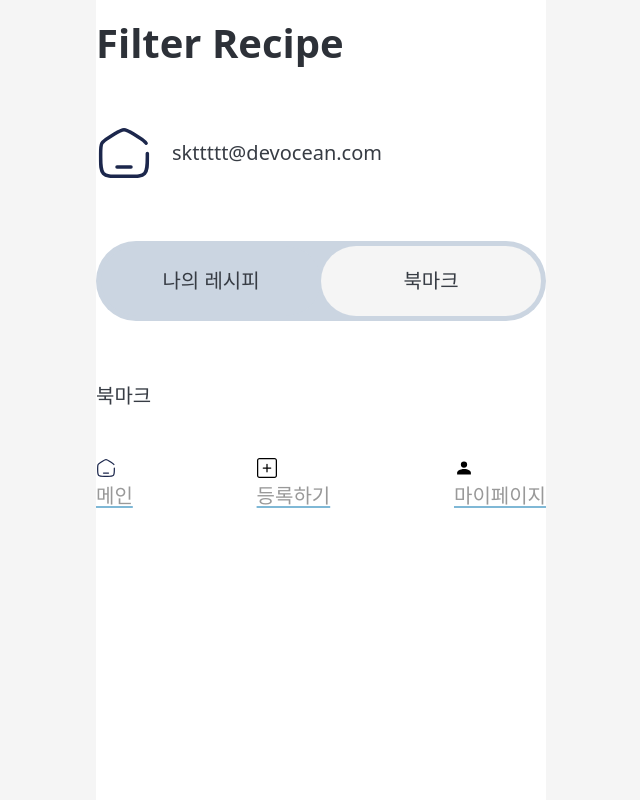
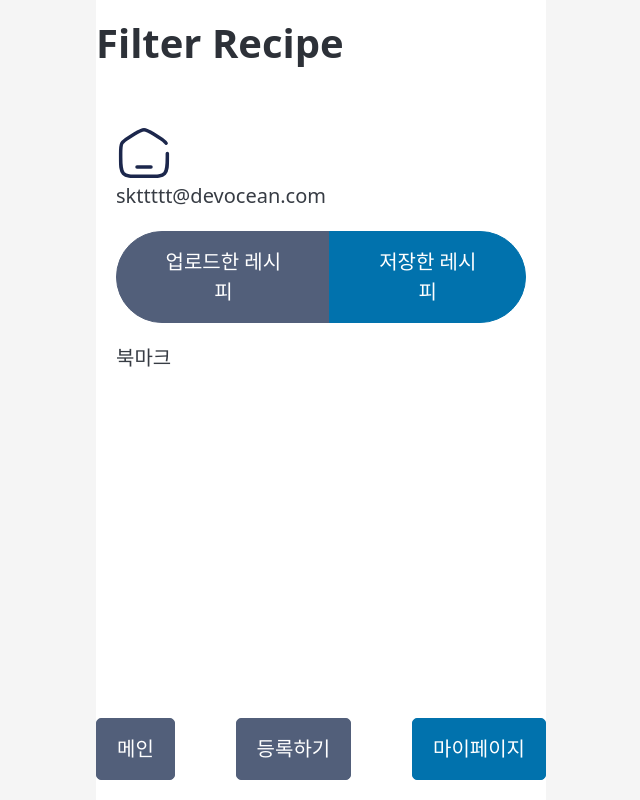
Before and after one commit to seondal/FilterRecipe, a Next.js app: page /mypage/bookmark in a window 1280 px wide. Shown: the whole page, without its empty margins (319-959 px from the left). Built offline with nearby package versions, Linux system fonts and the light colour scheme.

Commit message:
💄 style :  이것저것 레이아웃 수정중...

```diff
--- a/src/app/layout.tsx
+++ b/src/app/layout.tsx
@@ -23,13 +23,16 @@ export default function RootLayout({
           src={`https://pagead2.googlesyndication.com/pagead/js/adsbygoogle.js?client=ca-pub-${GOOGLE_ADSENSE}`}
           crossOrigin="anonymous"></Script>
       </head>
-      <body className="max-w-[450px] m-auto h-screen">
+      <body className="max-w-mobile m-auto min-h-screen bg-default">
         <header>
           <h1>Filter Recipe</h1>
         </header>
-        <main className="">{children}</main>
+        <main className="container-fluid">
+          {children}
+          <div className="h-16" />
+        </main>
         <GoogleAnalytics gaId={GOOGLE_ANALYITICS} />
-        <footer>
+        <footer className="fixed bottom-0 max-w-mobile w-full bg-default">
           <Navigation />
         </footer>
       </body>
--- a/src/app/mypage/layout.tsx
+++ b/src/app/mypage/layout.tsx
@@ -5,8 +5,8 @@ import Link from "next/link";
 import { usePathname, useRouter } from "next/navigation";
 
 const MYPAGE = [
-  { text: "나의 레시피", path: "/mypage" },
-  { text: "북마크", path: "/mypage/bookmark" },
+  { text: "업로드한 레시피", path: "/mypage" },
+  { text: "저장한 레시피", path: "/mypage/bookmark" },
 ];
 function Page({
   children,
@@ -17,25 +17,19 @@ function Page({
   const router = useRouter();
 
   return (
-    <div className="px-main w-full flex flex-col gap-8">
-      <section id="profile" className="flex gap-4 items-center">
+    <div>
+      <section id="profile">
         <Image src="/icon/home.svg" alt="" width={56} height={56} />
         <div>skttttt@devocean.com</div>
       </section>
-      <section
-        id="navigation"
-        className="flex w-full rounded-full p-1 items-center bg-slate-300">
+      <section id="navigation" role="search">
         {MYPAGE.map((item) => (
-          <div
+          <button
             onClick={() => router.replace(item.path)}
             key={item.path}
-            className="w-1/2 text-center rounded-full py-4"
-            style={{
-              backgroundColor:
-                item.path === pathname ? "whitesmoke" : "#cbd5e1",
-            }}>
+            className={item.path === pathname ? "primary" : "secondary"}>
             {item.text}
-          </div>
+          </button>
         ))}
       </section>
       {children}
--- a/src/components/layout/Navigation.tsx
+++ b/src/components/layout/Navigation.tsx
@@ -3,7 +3,7 @@
 import ICON from "@/constants/ICON";
 import Image from "next/image";
 import Link from "next/link";
-import { usePathname } from "next/navigation"; // Updated to use next/navigation
+import { usePathname } from "next/navigation";
 
 const BOTTOM_MENU = [
   { path: "/", text: "메인", icon: ICON.nav.home },
@@ -12,24 +12,22 @@ const BOTTOM_MENU = [
 ] as const;
 
 export default function Navigation() {
-  const pathname = usePathname(); // Get the current path using usePathname
-
-  // Check if the current path is active
-  const isActive = (path: string) => pathname === path;
+  const pathname = usePathname();
+  const isActive = (path: string) => {
+    if (path === "/") {
+      return pathname === "/";
+    }
+    return pathname.startsWith(path);
+  };
 
   return (
     <nav>
       {BOTTOM_MENU.map((item) => (
         <Link href={item.path} key={item.path}>
-          <div>
-            <Image src={item.icon} alt={item.icon} width={20} height={20} />
-            <div
-              className={`${
-                isActive(item.path) ? "text-[#330218]" : "text-[#999999]"
-              }`}>
-              {item.text}
-            </div>
-          </div>
+          <button
+            className={`${isActive(item.path) ? "primary" : "secondary"}`}>
+            {item.text}
+          </button>
         </Link>
       ))}
     </nav>
--- /dev/null
+++ b/src/constants/index.ts
@@ -0,0 +1,5 @@
+import CATEGORY from "./CATEGORY";
+import ICON from "./ICON";
+import PROPERTIES from "./PROPERTIES";
+
+export { CATEGORY, PROPERTIES, ICON };
--- a/src/style/globals.css
+++ b/src/style/globals.css
@@ -5,7 +5,3 @@
 html {
   background-color: whitesmoke;
 }
-
-body {
-  background-color: var(--pico-background-color);
-}
--- a/tailwind.config.ts
+++ b/tailwind.config.ts
@@ -8,10 +8,11 @@ const config: Config = {
   ],
   theme: {
     extend: {
-      backgroundImage: {
-        "gradient-radial": "radial-gradient(var(--tw-gradient-stops))",
-        "gradient-conic":
-          "conic-gradient(from 180deg at 50% 50%, var(--tw-gradient-stops))",
+      backgroundColor: {
+        default: "var(--pico-background-color)",
+      },
+      maxWidth: {
+        mobile: "450px",
       },
     },
   },
```
Also changed, not shown: src/constants/CATEGORY.ts (added, +9 -0 lines), src/constants/PROPERTIES.ts (added, +19 -0 lines).
